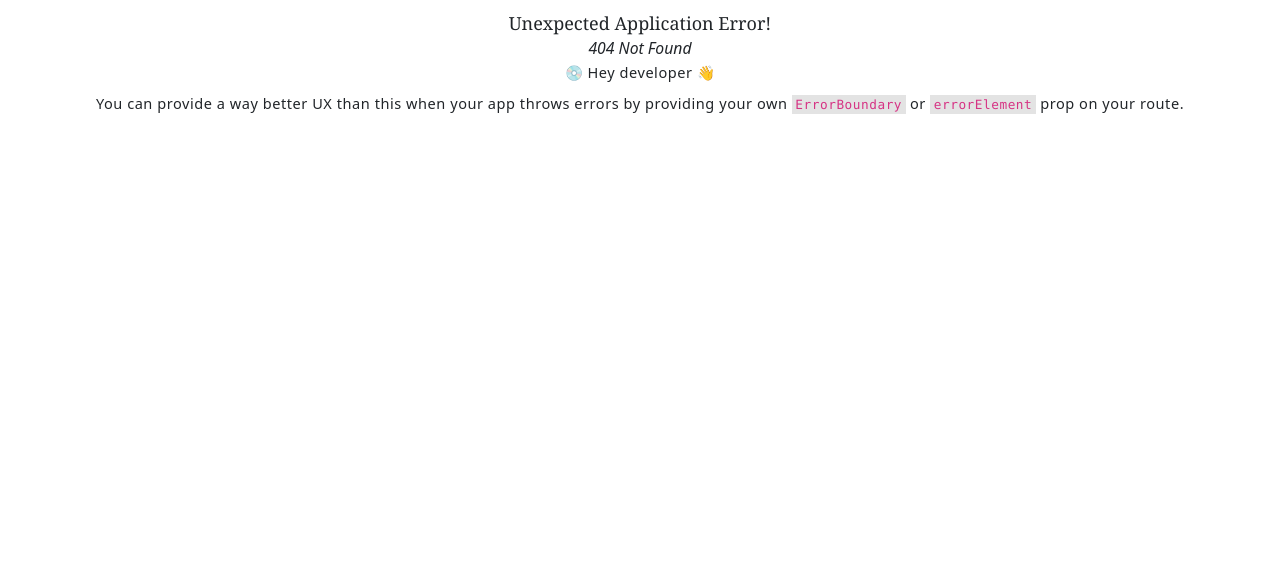
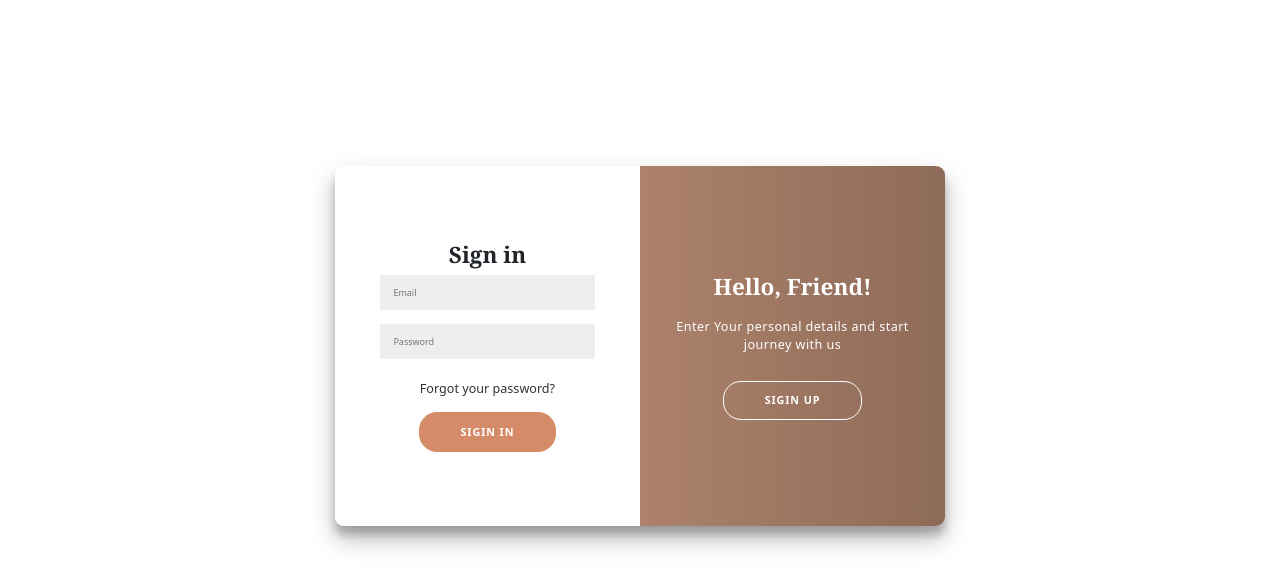
Before and after one commit to AMAN-GUPTA29/Locally-React, a React (Vite) app in the folder client/: page /consumerlogin in a window 1280 px wide. Before the commit this address had no page. Shown: the top 588 px of the page. Built offline with nearby package versions, Linux system fonts and the light colour scheme.

Commit message:
consumer login

```diff
--- a/client/package.json
+++ b/client/package.json
@@ -17,7 +17,8 @@
     "react-chartjs-2": "^5.2.0",
     "react-dom": "^18.2.0",
     "react-router-dom": "^6.20.0",
-    "router": "^1.3.8"
+    "router": "^1.3.8",
+    "styled-components": "^6.1.1"
   },
   "devDependencies": {
     "@types/react": "^18.2.37",
--- /dev/null
+++ b/client/src/pages/consumerlogin.jsx
@@ -0,0 +1,62 @@
+import React from "react";
+import * as Components from "./consumerloginstyle";
+import "./loginsignup.css";
+
+function AuthenticationContainer() {
+  const [signIn, toggle] = React.useState(true);
+  return (
+    <section className="tocent">
+      <div className="loginsignup">
+        <Components.Container>
+          <Components.SignUpContainer signinIn={signIn}>
+            <Components.Form>
+              <Components.Title>Create Account</Components.Title>
+              <Components.Input type="text" placeholder="Name" />
+              <Components.Input type="email" placeholder="Email" />
+              <Components.Input type="password" placeholder="Password" />
+              <Components.Button>Sign Up</Components.Button>
+            </Components.Form>
+          </Components.SignUpContainer>
+
+          <Components.SignInContainer signinIn={signIn}>
+            <Components.Form>
+              <Components.Title>Sign in</Components.Title>
+              <Components.Input type="email" placeholder="Email" />
+              <Components.Input type="password" placeholder="Password" />
+              <Components.Anchor href="#">
+                Forgot your password?
+              </Components.Anchor>
+              <Components.Button>Sigin In</Components.Button>
+            </Components.Form>
+          </Components.SignInContainer>
+
+          <Components.OverlayContainer signinIn={signIn}>
+            <Components.Overlay signinIn={signIn}>
+              <Components.LeftOverlayPanel signinIn={signIn}>
+                <Components.Title>Welcome Back!</Components.Title>
+                <Components.Paragraph>
+                  To keep connected with us please login with your personal info
+                </Components.Paragraph>
+                <Components.GhostButton onClick={() => toggle(true)}>
+                  Sign In
+                </Components.GhostButton>
+              </Components.LeftOverlayPanel>
+
+              <Components.RightOverlayPanel signinIn={signIn}>
+                <Components.Title>Hello, Friend!</Components.Title>
+                <Components.Paragraph>
+                  Enter Your personal details and start journey with us
+                </Components.Paragraph>
+                <Components.GhostButton onClick={() => toggle(false)}>
+                  Sigin Up
+                </Components.GhostButton>
+              </Components.RightOverlayPanel>
+            </Components.Overlay>
+          </Components.OverlayContainer>
+        </Components.Container>
+      </div>
+    </section>
+  );
+}
+
+export default AuthenticationContainer;
--- /dev/null
+++ b/client/src/pages/consumerloginstyle.jsx
@@ -0,0 +1,160 @@
+import styled from "styled-components";
+
+export const Container = styled.div`
+  background-color: #fff;
+  border-radius: 10px;
+  box-shadow: 0 14px 28px rgba(0, 0, 0, 0.25), 0 10px 10px rgba(0, 0, 0, 0.22);
+  position: relative;
+  overflow: hidden;
+  width: 678px;
+  max-width: 100%;
+  min-height: 400px;
+`;
+
+export const SignUpContainer = styled.div`
+  position: absolute;
+  top: 0;
+  height: 100%;
+  transition: all 0.6s ease-in-out;
+  left: 0;
+  width: 50%;
+  opacity: 0;
+  z-index: 1;
+  ${(props) =>
+    props.signinIn !== true
+      ? `
+    transform: translateX(100%);
+    opacity: 1;
+    z-index: 5;
+  `
+      : null}
+`;
+
+export const SignInContainer = styled.div`
+  position: absolute;
+  top: 0;
+  height: 100%;
+  transition: all 0.6s ease-in-out;
+  left: 0;
+  width: 50%;
+  z-index: 2;
+  ${(props) =>
+    props.signinIn !== true ? `transform: translateX(100%);` : null}
+`;
+
+export const Form = styled.form`
+  background-color: #ffffff;
+  display: flex;
+  align-items: center;
+  justify-content: center;
+  flex-direction: column;
+  padding: 0 50px;
+  height: 100%;
+  text-align: center;
+`;
+
+export const Title = styled.h1`
+  font-weight: bold;
+  margin: 0;
+`;
+
+export const Input = styled.input`
+  background-color: #eee;
+  border: none;
+  padding: 12px 15px;
+  margin: 8px 0;
+  width: 100%;
+`;
+
+export const Button = styled.button`
+  border-radius: 20px;
+  border: 1px solid #d68b68;
+  background-color: #d68b68;
+  color: #ffffff;
+  font-size: 12px;
+  font-weight: bold;
+  padding: 12px 45px;
+  letter-spacing: 1px;
+  text-transform: uppercase;
+  transition: transform 80ms ease-in;
+  &:active {
+    transform: scale(0.95);
+  }
+  &:focus {
+    outline: none;
+  }
+`;
+export const GhostButton = styled(Button)`
+  background-color: transparent;
+  border-color: #ffffff;
+`;
+
+export const Anchor = styled.a`
+  color: #333;
+  font-size: 14px;
+  text-decoration: none;
+  margin: 15px 0;
+`;
+export const OverlayContainer = styled.div`
+  position: absolute;
+  top: 0;
+  left: 50%;
+  width: 50%;
+  height: 100%;
+  overflow: hidden;
+  transition: transform 0.6s ease-in-out;
+  z-index: 100;
+  ${(props) =>
+    props.signinIn !== true ? `transform: translateX(-100%);` : null}
+`;
+
+export const Overlay = styled.div`
+  background: ##cb997e;
+  background: -webkit-linear-gradient(to right, #cb997e, #8e6b58);
+  background: linear-gradient(to right, #cb997e, #8e6b58);
+  background-repeat: no-repeat;
+  background-size: cover;
+  background-position: 0 0;
+  color: #ffffff;
+  position: relative;
+  left: -100%;
+  height: 100%;
+  width: 200%;
+  transform: translateX(0);
+  transition: transform 0.6s ease-in-out;
+  ${(props) => (props.signinIn !== true ? `transform: translateX(50%);` : null)}
+`;
+
+export const OverlayPanel = styled.div`
+  position: absolute;
+  display: flex;
+  align-items: center;
+  justify-content: center;
+  flex-direction: column;
+  padding: 0 40px;
+  text-align: center;
+  top: 0;
+  height: 100%;
+  width: 50%;
+  transform: translateX(0);
+  transition: transform 0.6s ease-in-out;
+`;
+
+export const LeftOverlayPanel = styled(OverlayPanel)`
+  transform: translateX(-20%);
+  ${(props) => (props.signinIn !== true ? `transform: translateX(0);` : null)}
+`;
+
+export const RightOverlayPanel = styled(OverlayPanel)`
+  right: 0;
+  transform: translateX(0);
+  ${(props) => (props.signinIn !== true ? `transform: translateX(20%);` : null)}
+`;
+
+export const Paragraph = styled.p`
+  font-size: 14px;
+  font-weight: 100;
+  line-height: 20px;
+  letter-spacing: 0.5px;
+  margin: 20px 0 30px;
+`;
--- /dev/null
+++ b/client/src/pages/loginsignup.css
@@ -0,0 +1,16 @@
+body {
+}
+
+.loginsignup {
+  align-self: center;
+  margin: auto;
+  display: flex;
+  justify-content: center;
+  padding-top: 200;
+}
+
+.tocent {
+  margin-top: 12%;
+  height: 100%;
+  width: 100%;
+}
```
Also changed, not shown: client/src/App.jsx (+7 -5 lines), 1 other file (tests, documents, lock files or other folders).
